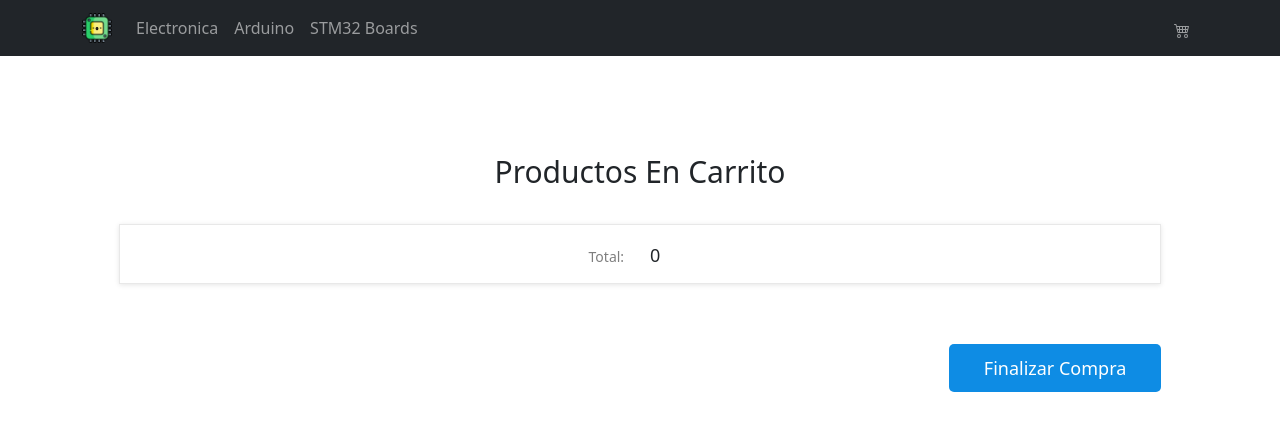
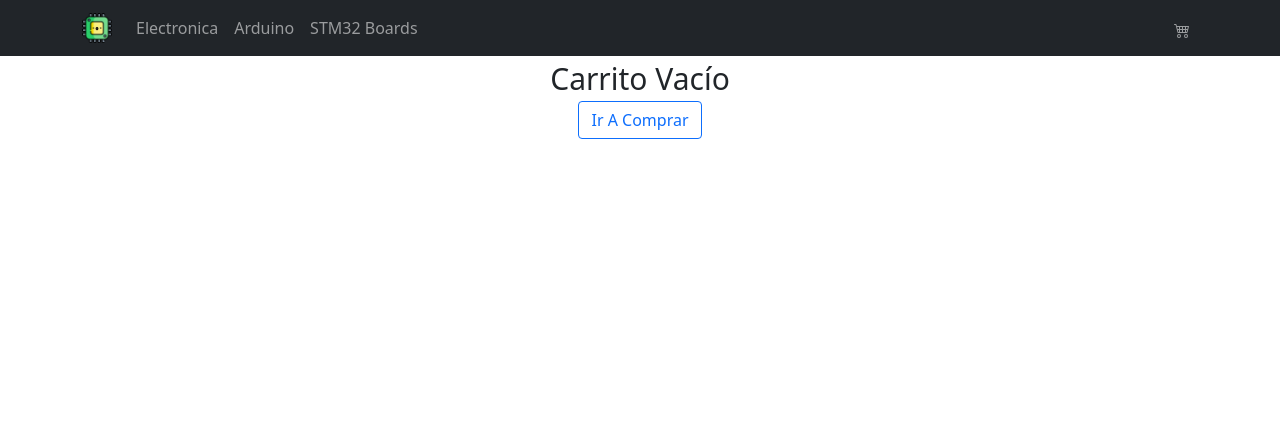
Before and after one commit to damian9668/ReactCoder, a React (Create React App) app: page /cart in a window 1280 px wide. Shown: the top 430 px of the page. Built offline with nearby package versions, Linux system fonts and the light colour scheme.

Commit message:
desafio cart view

```diff
--- a/src/components/Cart/Cart.js
+++ b/src/components/Cart/Cart.js
@@ -1,8 +1,12 @@
-import React from "react";
+import React, {useContext} from "react";
 import "./Cart.css"
+import ItemContext from "../../context/CartContext";
+
+
 
 const Cart =({jsonpack})=>{
    // console.log(jsonpack)
+    const {eliminarCart}=useContext(ItemContext)
 
     return(
         <div className="cart_items">
@@ -26,6 +30,7 @@ const Cart =({jsonpack})=>{
                         <div className="cart_item_total cart_info_col">
                             <div className="cart_item_title">Total</div>
                             <div className="cart_item_text">{jsonpack.cant * jsonpack.price}</div>
+                            <button className="btn btn-outline-primary btn-block" onClick={()=>eliminarCart(jsonpack.id)}>Eliminar</button>
                         </div>
                     </div>
                 </li>
--- a/src/components/Cart/CartContainer.js
+++ b/src/components/Cart/CartContainer.js
@@ -1,15 +1,21 @@
 import React, {useContext} from 'react';
 import ItemContext from "../../context/CartContext";
 import Cart from "./Cart";
-
+import CartEmpty from "./CartEmpty";
 
 const CartContainer = () =>{
 
     const {carrito}=useContext(ItemContext)
+    let redirect = false
     //console.log(carrito)
     //console.log(contador)
+    //console.log(carrito.length)
+    if(carrito.length === 0){
+        redirect = true
+    }
     return(
-        <div>
+        <>
+            {redirect ? <CartEmpty/> : <div>
                 <div className="cart_section">
                     <div className="container-fluid">
                         <div className="row">
@@ -40,7 +46,8 @@ const CartContainer = () =>{
                         </div>
                     </div>
                 </div>
-        </div>
+            </div> }
+        </>
     )
 }
 export default CartContainer
--- /dev/null
+++ b/src/components/Cart/CartEmpty.js
@@ -0,0 +1,12 @@
+import React from "react";
+import {Link} from "react-router-dom";
+
+const CartEmpty =()=>{
+    return(
+        <>
+            <div className="cart_title">Carrito Vacío</div>
+            <Link className="btn btn-outline-primary btn-block" to={"/"}>Ir A Comprar</Link>
+        </>
+    )
+}
+export default CartEmpty
--- a/src/components/Cart/CartWidget.js
+++ b/src/components/Cart/CartWidget.js
@@ -1,13 +1,23 @@
-import React from "react";
+import React, {useContext} from "react";
+import ItemContext from "../../context/CartContext";
 
 const CartWidget = () =>{
 
+    const{count}=useContext(ItemContext)
+    let mostrar = true
+    if(count===0){
+        mostrar = false
+    }
     return(
-        <svg xmlns="http://www.w3.org/2000/svg" width="16" height="16" fill="currentColor"
-             className="bi bi-cart4" viewBox="0 0 16 16">
-            <path
-                d="M0 2.5A.5.5 0 0 1 .5 2H2a.5.5 0 0 1 .485.379L2.89 4H14.5a.5.5 0 0 1 .485.621l-1.5 6A.5.5 0 0 1 13 11H4a.5.5 0 0 1-.485-.379L1.61 3H.5a.5.5 0 0 1-.5-.5zM3.14 5l.5 2H5V5H3.14zM6 5v2h2V5H6zm3 0v2h2V5H9zm3 0v2h1.36l.5-2H12zm1.11 3H12v2h.61l.5-2zM11 8H9v2h2V8zM8 8H6v2h2V8zM5 8H3.89l.5 2H5V8zm0 5a1 1 0 1 0 0 2 1 1 0 0 0 0-2zm-2 1a2 2 0 1 1 4 0 2 2 0 0 1-4 0zm9-1a1 1 0 1 0 0 2 1 1 0 0 0 0-2zm-2 1a2 2 0 1 1 4 0 2 2 0 0 1-4 0z"/>
-        </svg>
+        <>
+            <svg xmlns="http://www.w3.org/2000/svg" width="16" height="16" fill="currentColor"
+                 className="bi bi-cart4" viewBox="0 0 16 16">
+                <path
+                    d="M0 2.5A.5.5 0 0 1 .5 2H2a.5.5 0 0 1 .485.379L2.89 4H14.5a.5.5 0 0 1 .485.621l-1.5 6A.5.5 0 0 1 13 11H4a.5.5 0 0 1-.485-.379L1.61 3H.5a.5.5 0 0 1-.5-.5zM3.14 5l.5 2H5V5H3.14zM6 5v2h2V5H6zm3 0v2h2V5H9zm3 0v2h1.36l.5-2H12zm1.11 3H12v2h.61l.5-2zM11 8H9v2h2V8zM8 8H6v2h2V8zM5 8H3.89l.5 2H5V8zm0 5a1 1 0 1 0 0 2 1 1 0 0 0 0-2zm-2 1a2 2 0 1 1 4 0 2 2 0 0 1-4 0zm9-1a1 1 0 1 0 0 2 1 1 0 0 0 0-2zm-2 1a2 2 0 1 1 4 0 2 2 0 0 1-4 0z"/>
+            </svg>
+            {mostrar ? <h6>{count}</h6> :<div/>}
+
+        </>
     )
 }
 export default CartWidget
--- a/src/components/ItemDetail/ItemDetailContainer.js
+++ b/src/components/ItemDetail/ItemDetailContainer.js
@@ -5,7 +5,7 @@ import { useParams } from "react-router-dom";
 import jsonpack from '../../helpers/data.json';
 import ItemDetail from './ItemDetail';
 import Load from "../Loading";
-import ItemList from "../ItemList/ItemList";
+
 
 
 const ItemDetailContainer = () => {
--- a/src/context/CartContext.js
+++ b/src/context/CartContext.js
@@ -6,17 +6,20 @@ const {Provider} = ItemContext
 export const ProviderCustomizado = ({children}) => {
 
     const [carrito, setCarrito] = useState([]);
-    //console.log(carrito, "estoy en context")
-    // const [contador, setContador] = useState(0);
-    // console.log(contador, "contador context")
+    const [count, setCount] = useState(0)
 
     function agregarCarrito(item,cant){
 
+
         const duplicado = carrito.find(ele => ele.id === item.id)
         const index = carrito.findIndex(ele => ele.id === item.id)
+
+
         if(!duplicado){
             item.cant=cant
             setCarrito([...carrito,item])
+            setCount(count+1)
+
         }else {
             carrito[index].cant+=cant
             setCarrito(carrito)
@@ -24,13 +27,19 @@ export const ProviderCustomizado = ({children}) => {
 
 
     }
+    const eliminarCart =(id)=>{
+        const carritoUpdate = carrito.filter(carrito => carrito.id !== id)
+        setCarrito(carritoUpdate)
+        setCount(carritoUpdate.length)
+        setCount(count-1)
+    }
 
     const valorDelContexto = {
         carrito,
         setCarrito,
-       // contador,
-       // setContador,
-        agregarCarrito
+        agregarCarrito,
+        eliminarCart,
+        count
     }
 
     return(
```
Lines whose indentation alone changed are shown as unchanged.
